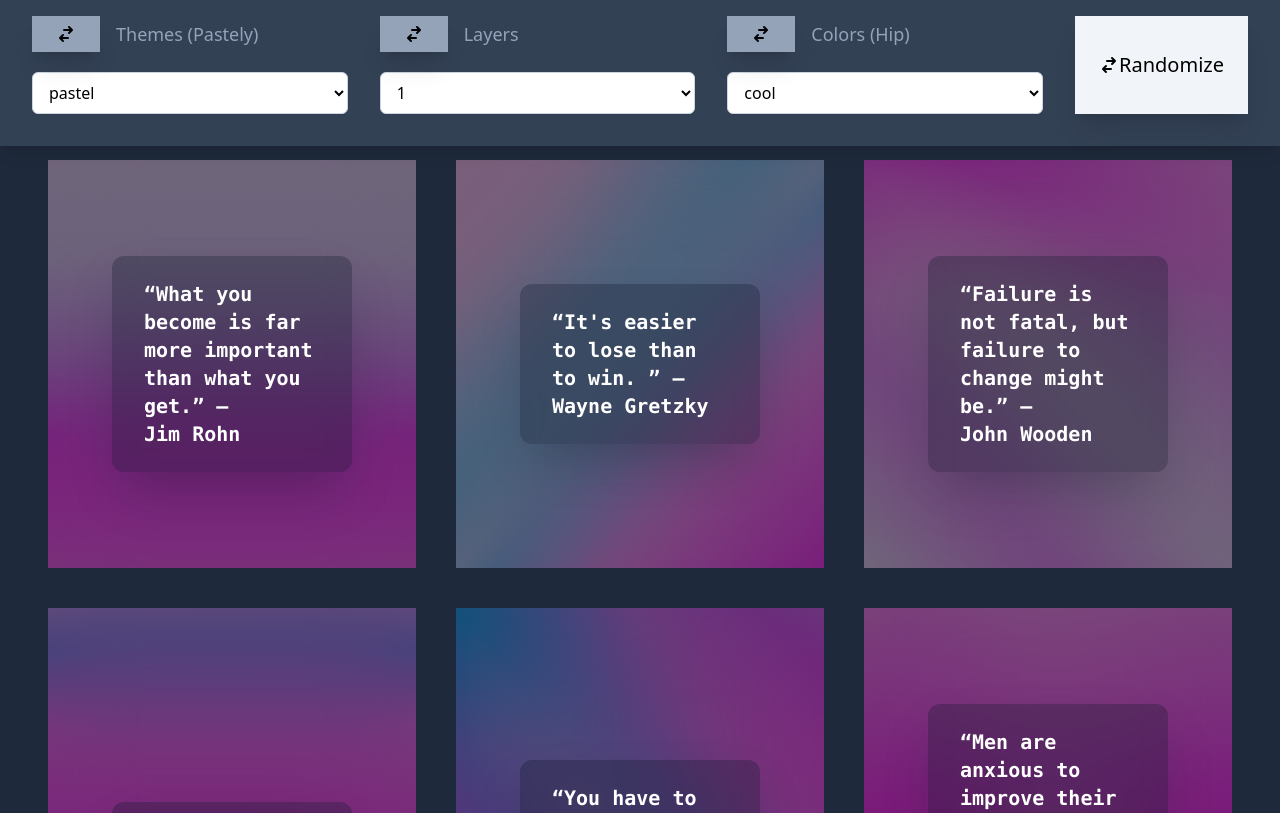
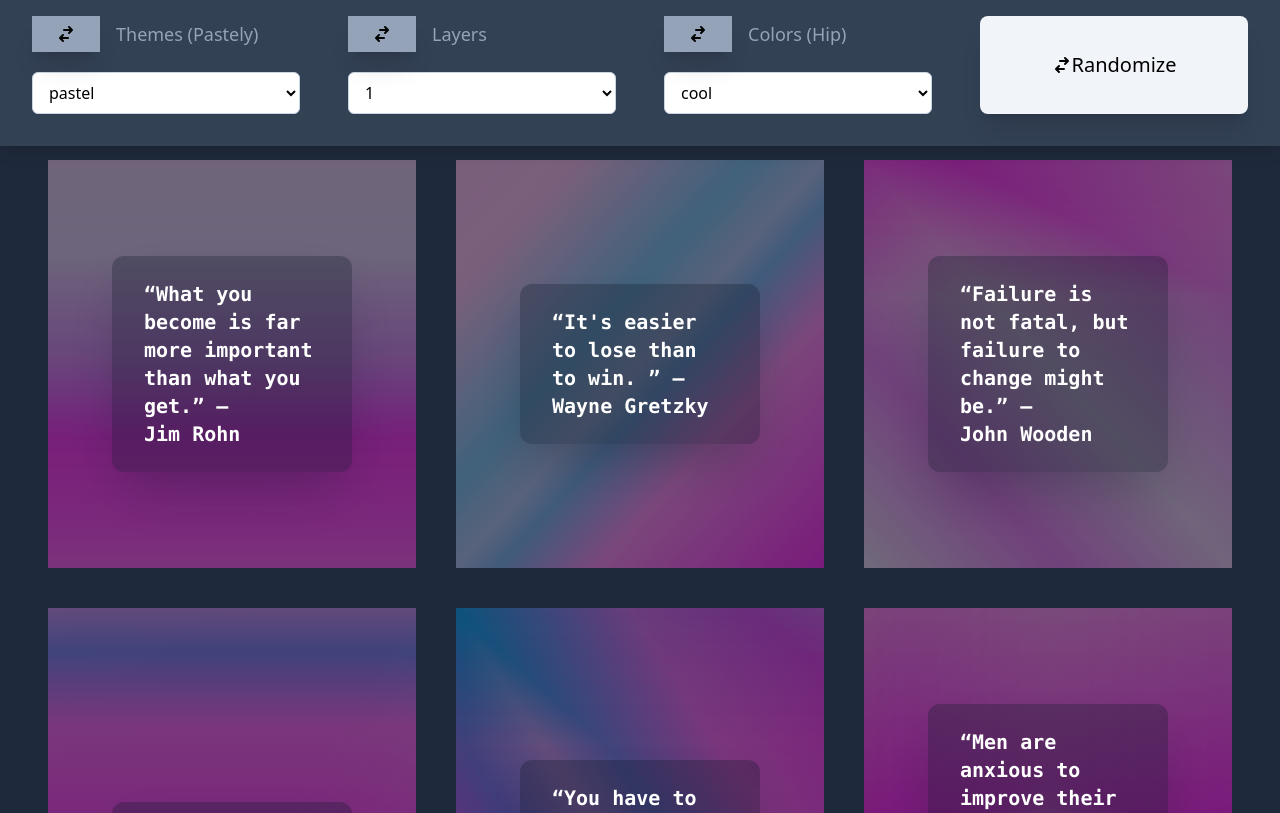
Before and after one commit to jishnupdas/tailwind-gradients, a Next.js app: page / in a window 1280 px wide. Shown: the top 813 px of the page. Built offline with nearby package versions, Linux system fonts and the light colour scheme.

Commit message:
added more usability

```diff
--- a/components/UIElements/SelectionMenu.js
+++ b/components/UIElements/SelectionMenu.js
@@ -7,7 +7,7 @@ const SelectionMenu = ({ title, items, setItem }) => {
     <div className="w-full">
       <div className="flex items-center pb-4 space-x-4">
         <button
-          className="px-6 py-2 text-xl shadow-xl bg-slate-400"
+          className="px-6 py-2 text-xl shadow-xl bg-slate-400 hover:bg-slate-200"
           onClick={() => {
             setItem(getRandomItem(items));
           }}
--- a/components/gradientCard/GradientCard.js
+++ b/components/gradientCard/GradientCard.js
@@ -5,7 +5,7 @@ import { gradientChoices } from "./options";
 const GradientCard = ({ text, colorsArray, theme }) => {
   return (
     <div className="relative grid w-full overflow-hidden place-items-center">
-      <div className="z-10 grid w-full h-full p-12 place-items-center backdrop-blur-2xl lg:px-16 lg:py-24">
+      <div className="z-10 grid w-full h-full p-12 backdrop-blur-5xl place-items-center lg:px-16 lg:py-24">
         {/* backdrop-blur-5xl */}
         <div className="z-10 grid max-w-2xl px-8 py-6 shadow-2xl place-items-center rounded-xl bg-slate-900/30 shadow-slate-900/30 brightness-100 2xl:px-10 2xl:py-8">
           <span
--- a/pages/index.js
+++ b/pages/index.js
@@ -16,7 +16,8 @@ const Home = () => {
 
   return (
     <main className="relative">
-      <nav className="fixed top-0 z-20 flex flex-row justify-between w-full px-8 pt-4 pb-8 space-x-8 shadow-lg bg-slate-700">
+      {/* <nav className="fixed top-0 z-20 flex flex-row justify-between w-full px-8 pt-4 pb-8 space-x-8 shadow-lg bg-slate-700"> */}
+      <nav className="fixed top-0 z-20 grid w-full gap-8 px-8 pt-4 pb-8 shadow-lg bg-slate-700 md:grid-cols-3 lg:grid-cols-4 lg:gap-x-12">
         <SelectionMenu
           title={`themes (${theme})`}
           items={Object.keys(themes)}
@@ -33,7 +34,7 @@ const Home = () => {
           setItem={setColors}
         />
         <button
-          className="flex items-center px-6 py-2 text-xl shadow-xl bg-slate-100"
+          className="flex items-center justify-center px-6 py-2 text-xl rounded-lg shadow-xl bg-slate-100 hover:bg-slate-200"
           onClick={() => {
             setTheme(getRandomItem(Object.keys(themes)));
             setLayers(getRandomItem([1, 2, 3, 4, 5, 6]));
@@ -54,6 +55,17 @@ const Home = () => {
           />
         ))}
       </section>
+      <footer className="flex flex-col items-center justify-center w-full py-12 bg-slate-800">
+        <a
+          href="https://github.com/jishnupdas/tailwind-gradients"
+          className="mx-auto text-sm text-white"
+        >
+          https://github.com/jishnupdas/tailwind-gradients git repo
+        </a>
+        <p className="py-4 text-sm text-gray-400">
+          Please consider contributing, feel free to fork and PR
+        </p>
+      </footer>
     </main>
   );
 };
```
Also changed, not shown: 1 other file (tests, documents, lock files or other folders).
